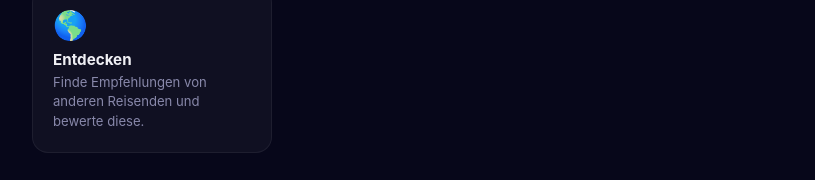
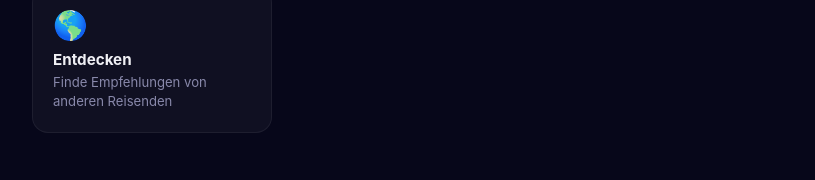
Before and after one commit to k3vfu/kevoyage-website, a plain HTML site: page index.html in a window 1280 px wide. Shown: the part 772-952 px from the top of the page, without its empty margins (232-1047 px from the left). Drawn offline with Linux system fonts and the light colour scheme.

Commit message:
Simplify Entdecken description

```diff
--- a/index.html
+++ b/index.html
@@ -83,7 +83,7 @@
     <div class="feature">
       <div class="feature-icon">🌎</div>
       <div class="feature-title">Entdecken</div>
-      <div class="feature-desc">Finde Empfehlungen von anderen Reisenden und bewerte diese.</div>
+      <div class="feature-desc">Finde Empfehlungen von anderen Reisenden</div>
     </div>
   </div>
 
```
